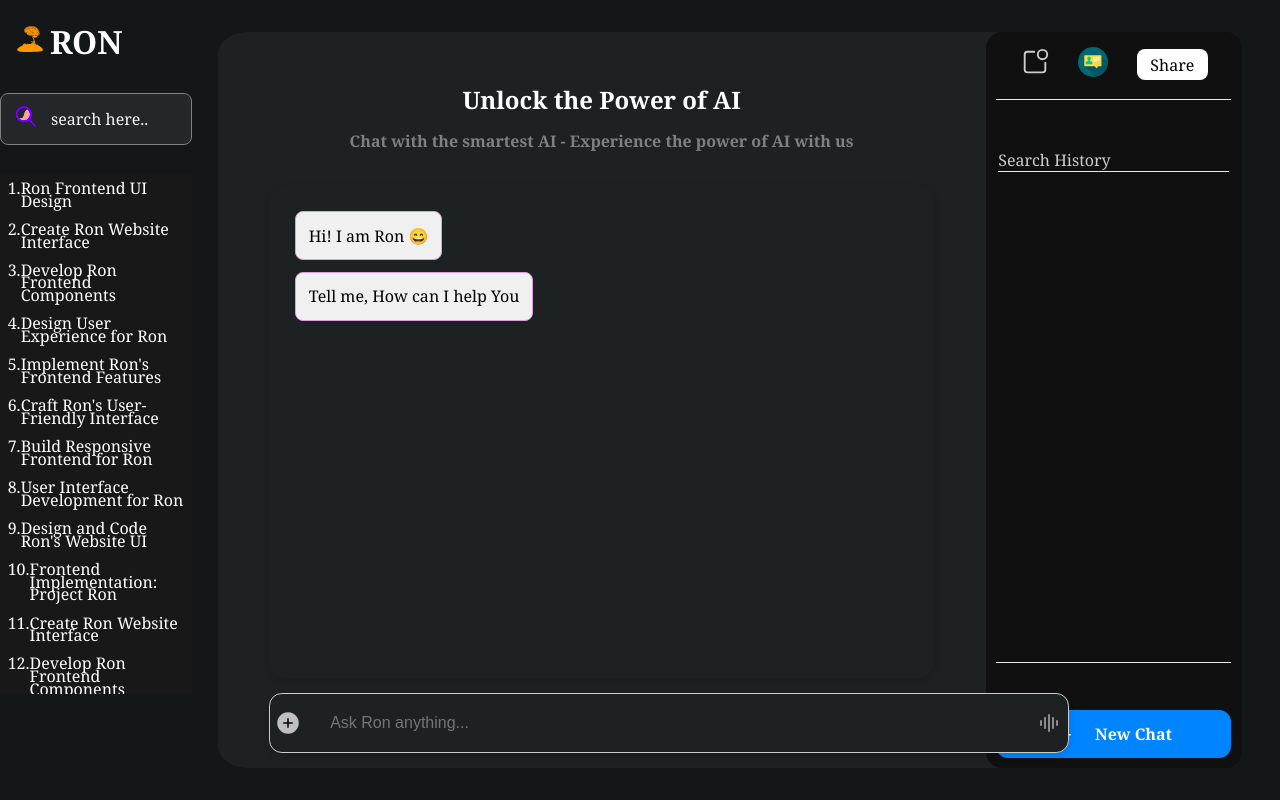
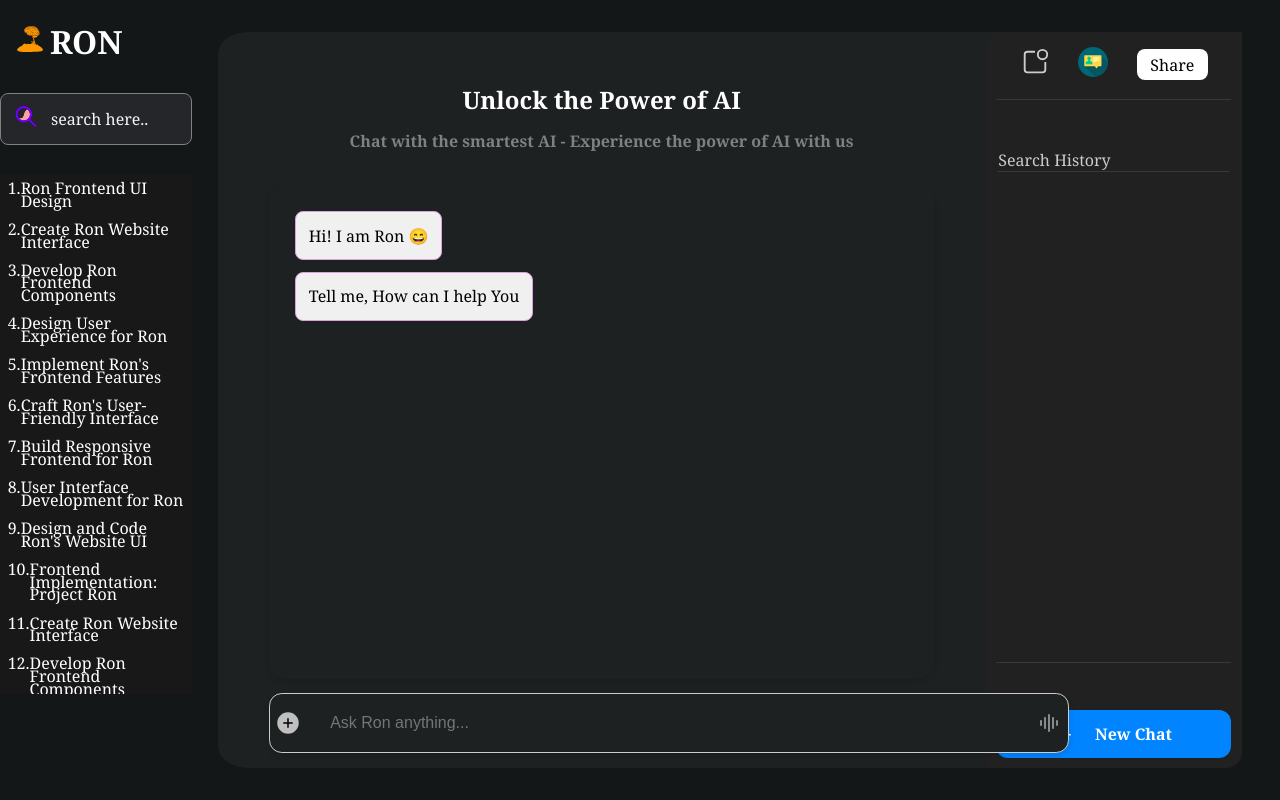
Before and after one commit to sanjeev74kr/AI-Chatbot, a React (Create React App) app: page / in a window 1280 px wide. Built offline with nearby package versions, Linux system fonts and the light colour scheme.

Commit message:
Change chat history section and horizontal line color

```diff
--- a/src/css/App.css
+++ b/src/css/App.css
@@ -99,7 +99,7 @@ font-size: 1em;
   position: relative;
   width: 100%; /* Adjust the width as needed */
   height: 0;
-  border-top: 1px solid #eceaea; /* Adjust color and style as needed */
+  border-top: 1px solid #393939; /* Adjust color and style as needed */
 }
 
 
--- a/src/css/Chats.css
+++ b/src/css/Chats.css
@@ -142,11 +142,13 @@
 .Chats-right-section {
   display: flex;
   flex-direction: column;
-  background-color: rgb(17, 16, 16);
+  background-color: rgb(33, 33, 33);
   flex: 0 0 25%;
   margin: 0%;
   padding: 1%;
   border-radius: 16px;
+  border-bottom-left-radius: 0%;
+  border-top-right-radius: 0%;
 }
 
 /*Chat history top section*/
```
